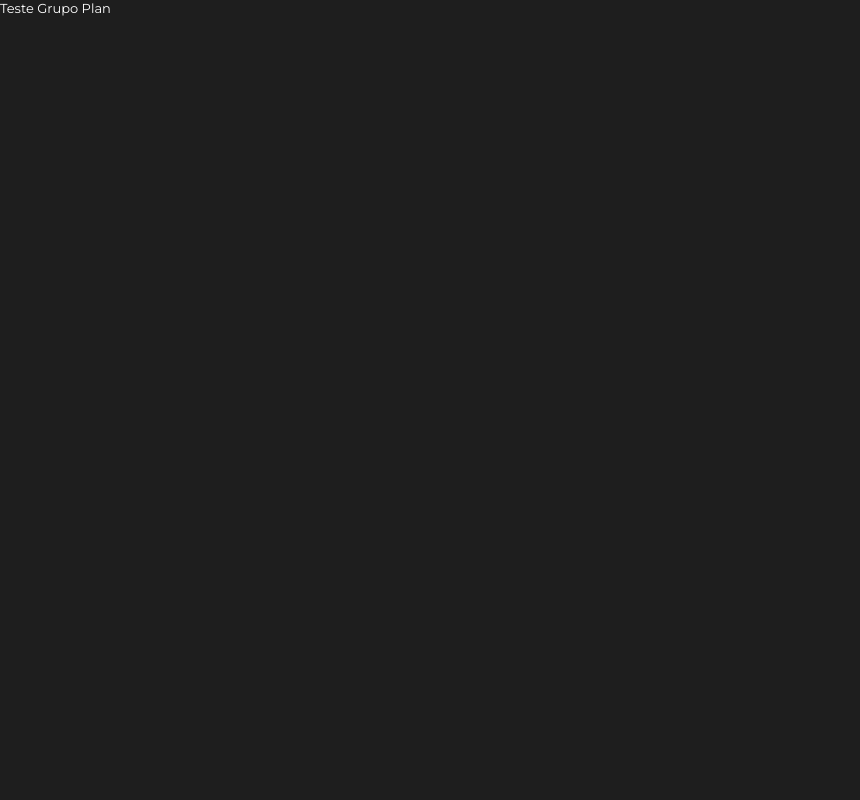
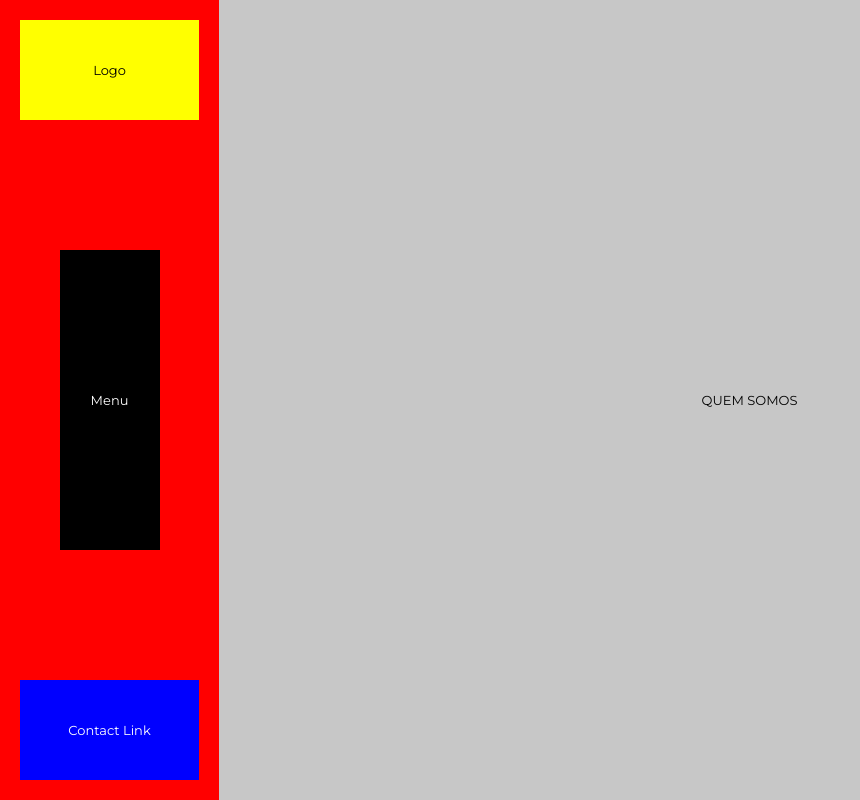
Before and after one commit to alexandre-fb/teste-grupo-plan, a React (Vite) app: page / in a window 1280 px wide. Shown: the top 800 px of the page, without its empty margins (0-860 px from the left). Built offline with nearby package versions, Linux system fonts and the light colour scheme.

Commit message:
Create page layout structure and sections

```diff
--- a/package.json
+++ b/package.json
@@ -10,6 +10,7 @@
   "dependencies": {
     "react": "^18.0.0",
     "react-dom": "^18.0.0",
+    "react-router-dom": "^6.3.0",
     "styled-components": "^5.3.5"
   },
   "devDependencies": {
--- a/src/App.jsx
+++ b/src/App.jsx
@@ -1,10 +1,12 @@
+import { HomePage } from "./pages/home";
+import { AppRoutes } from "./pages/routes";
 import { GlobalStyles } from "./styles/global-styles";
 
 function App() {
   return (
     <>
       <GlobalStyles />
-      <h1>Teste Grupo Plan</h1>
+      <AppRoutes />
     </>
   );
 }
--- /dev/null
+++ b/src/components/main-content/index.jsx
@@ -0,0 +1,32 @@
+import styled from "styled-components";
+import { ContatoSection } from "../sections/contato";
+import { NossosClientesSection } from "../sections/nossos-clientes";
+import { OQueFazemosSection } from "../sections/o-que-fazemos";
+import { PlanNewsSection } from "../sections/plan-news";
+import { QuemSomosSection } from "../sections/quem-somos";
+
+export const MainContent = () => {
+  return (
+    <Container>
+      <QuemSomosSection />
+      <OQueFazemosSection />
+      <PlanNewsSection />
+      <NossosClientesSection />
+      <ContatoSection />
+    </Container>
+  );
+};
+
+export const Container = styled.main`
+  width: 100%;
+  height: fit-content;
+  background-color: green;
+
+  /* div {
+    width: 100%;
+    height: 100vh;
+
+    display: grid;
+    place-items: center;
+  } */
+`;
--- /dev/null
+++ b/src/components/sections/contato/index.jsx
@@ -0,0 +1,19 @@
+import styled from "styled-components";
+
+export const ContatoSection = () => {
+  return (
+    <Container>
+      <div>CONTATO</div>
+    </Container>
+  );
+};
+
+export const Container = styled.section`
+  width: 100%;
+  height: 100vh;
+  background-color: #c7c7c7;
+  color: black;
+  display: grid;
+  place-items: center;
+
+`;
--- /dev/null
+++ b/src/components/sections/nossos-clientes/index.jsx
@@ -0,0 +1,18 @@
+import styled from "styled-components";
+
+export const NossosClientesSection = () => {
+  return (
+    <Container>
+      <div>NOSSOS CLIENTES</div>
+    </Container>
+  );
+};
+
+export const Container = styled.section`
+  width: 100%;
+  height: 100vh;
+  background-color: #7a7a7a;
+  color: black;
+  display: grid;
+  place-items: center;
+`;
--- /dev/null
+++ b/src/components/sections/o-que-fazemos/index.jsx
@@ -0,0 +1,18 @@
+import styled from "styled-components";
+
+export const OQueFazemosSection = () => {
+  return (
+    <Container>
+      <div>O QUE FAZEMOS</div>
+    </Container>
+  );
+};
+
+export const Container = styled.section`
+  width: 100%;
+  height: 100vh;
+  background-color: #7a7a7a;
+  color: black;
+  display: grid;
+  place-items: center;
+`;
--- /dev/null
+++ b/src/components/sections/plan-news/index.jsx
@@ -0,0 +1,19 @@
+import styled from "styled-components";
+
+export const PlanNewsSection = () => {
+  return (
+    <Container>
+      <div>PLAN NEWS</div>
+    </Container>
+  );
+};
+
+export const Container = styled.section`
+  width: 100%;
+  height: 100vh;
+  background-color: #c7c7c7;
+  color: black;
+  display: grid;
+  place-items: center;
+
+`;
--- /dev/null
+++ b/src/components/sections/quem-somos/index.jsx
@@ -0,0 +1,19 @@
+import styled from "styled-components";
+
+export const QuemSomosSection = () => {
+  return (
+    <Container>
+      <div>QUEM SOMOS</div>
+    </Container>
+  );
+};
+
+export const Container = styled.section`
+  width: 100%;
+  height: 100vh;
+  background-color: #c7c7c7;
+  color: black;
+  display: grid;
+  place-items: center;
+
+`;
--- /dev/null
+++ b/src/components/sidebar/index.jsx
@@ -0,0 +1,73 @@
+import styled from "styled-components";
+import { screenSizes } from "../../styles/screen-sizes";
+
+export const NavBar = () => {
+  return (
+    <Container>
+      <Logo>Logo</Logo>
+      <Menu>Menu</Menu>
+      <ContactLink>Contact Link</ContactLink>
+    </Container>
+  );
+};
+
+export const Container = styled.nav`
+  width: 20%;
+  height: 100vh;
+  background-color: red;
+
+  display: flex;
+  flex-direction: column;
+  justify-content: space-between;
+  align-items: center;
+
+  padding: 20px;
+
+  @media (max-width: ${screenSizes.smallLaptop}) {
+    flex-direction: row;
+    width: 100vw;
+    height: 100px;
+  }
+`;
+
+export const Logo = styled.div`
+  width: 100%;
+  height: 100px;
+  background-color: yellow;
+  color: black;
+
+  display: grid;
+  place-items: center;
+
+  @media (max-width: ${screenSizes.smallLaptop}) {
+    width: 100px;
+    height: 80px;
+  }
+`;
+
+export const Menu = styled.nav`
+  width: 100px;
+  height: 300px;
+  background-color: black;
+
+  display: grid;
+  place-items: center;
+
+  @media (max-width: ${screenSizes.smallLaptop}) {
+    width: 50px;
+    height: 50px;
+  }
+`;
+
+export const ContactLink = styled.div`
+  width: 100%;
+  height: 100px;
+  background-color: blue;
+
+  display: grid;
+  place-items: center;
+
+  @media (max-width: ${screenSizes.smallLaptop}) {
+    display: none;
+  }
+`;
--- a/src/pages/home/index.jsx
+++ b/src/pages/home/index.jsx
@@ -1,3 +1,21 @@
+import styled from "styled-components";
+import { MainContent } from "../../components/main-content";
+import { NavBar } from "../../components/sidebar";
+import { screenSizes } from "../../styles/screen-sizes";
+
 export const HomePage = () => {
+  return (
+    <Container>
+      <NavBar />
+      <MainContent />
+    </Container>
+  );
+};
 
-}
+export const Container = styled.div`
+  display: flex;
+
+  @media (max-width: ${screenSizes.smallLaptop}) {
+    flex-direction: column;
+  }
+`;
--- /dev/null
+++ b/src/pages/routes.jsx
@@ -0,0 +1,12 @@
+import { BrowserRouter, Routes, Route } from "react-router-dom";
+import { HomePage } from "./home";
+
+export const AppRoutes = () => {
+  return (
+    <BrowserRouter>
+      <Routes>
+        <Route exact path="/" element={<HomePage />} />
+      </Routes>
+    </BrowserRouter>
+  );
+};
--- /dev/null
+++ b/src/styles/screen-sizes.jsx
@@ -0,0 +1,5 @@
+export const screenSizes = {
+  smallLaptop: "1024px",
+  tablet: "756px",
+  mobile: "425px",
+};
```
Also changed, not shown: 1 other file (tests, documents, lock files or other folders).
